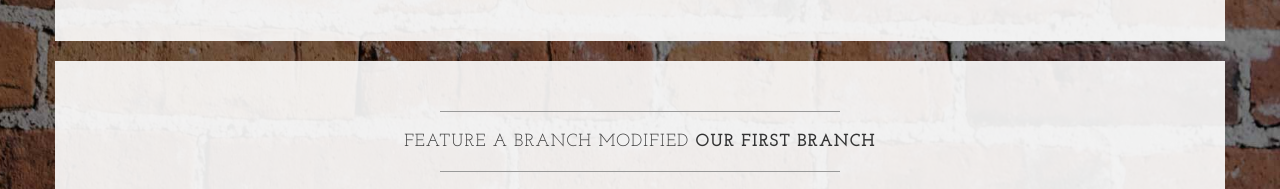
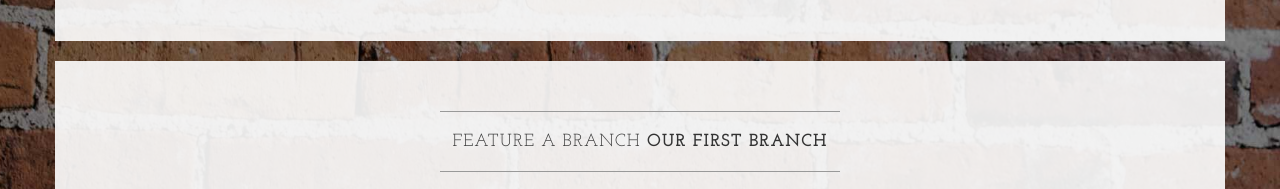
Before and after one commit to MattHarper69/LearningGit, a plain HTML site: page index.html in a window 1280 px wide. Shown: the part 1043-1232 px from the top of the page. Drawn offline with nearby package versions, Linux system fonts and the light colour scheme.

Commit message:
Initial commit on feature A

```diff
--- a/index.html
+++ b/index.html
@@ -123,7 +123,7 @@
             <div class="box">
                 <div class="col-lg-12">
                     <hr>
-                    <h2 class="intro-text text-center">Feature A Branch Modified
+                    <h2 class="intro-text text-center">Feature A Branch
                         <strong>Our first branch</strong>
                     </h2>
                     <hr>
```
